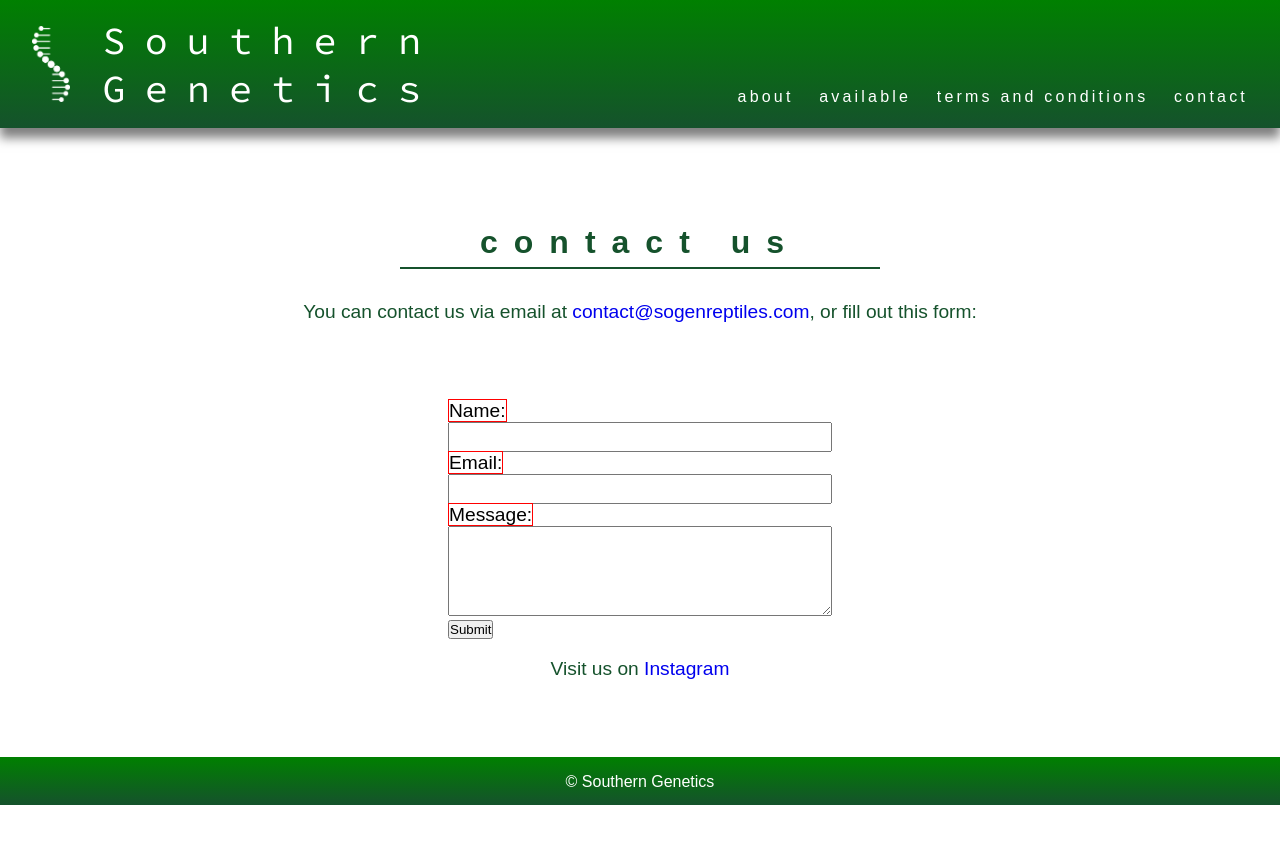
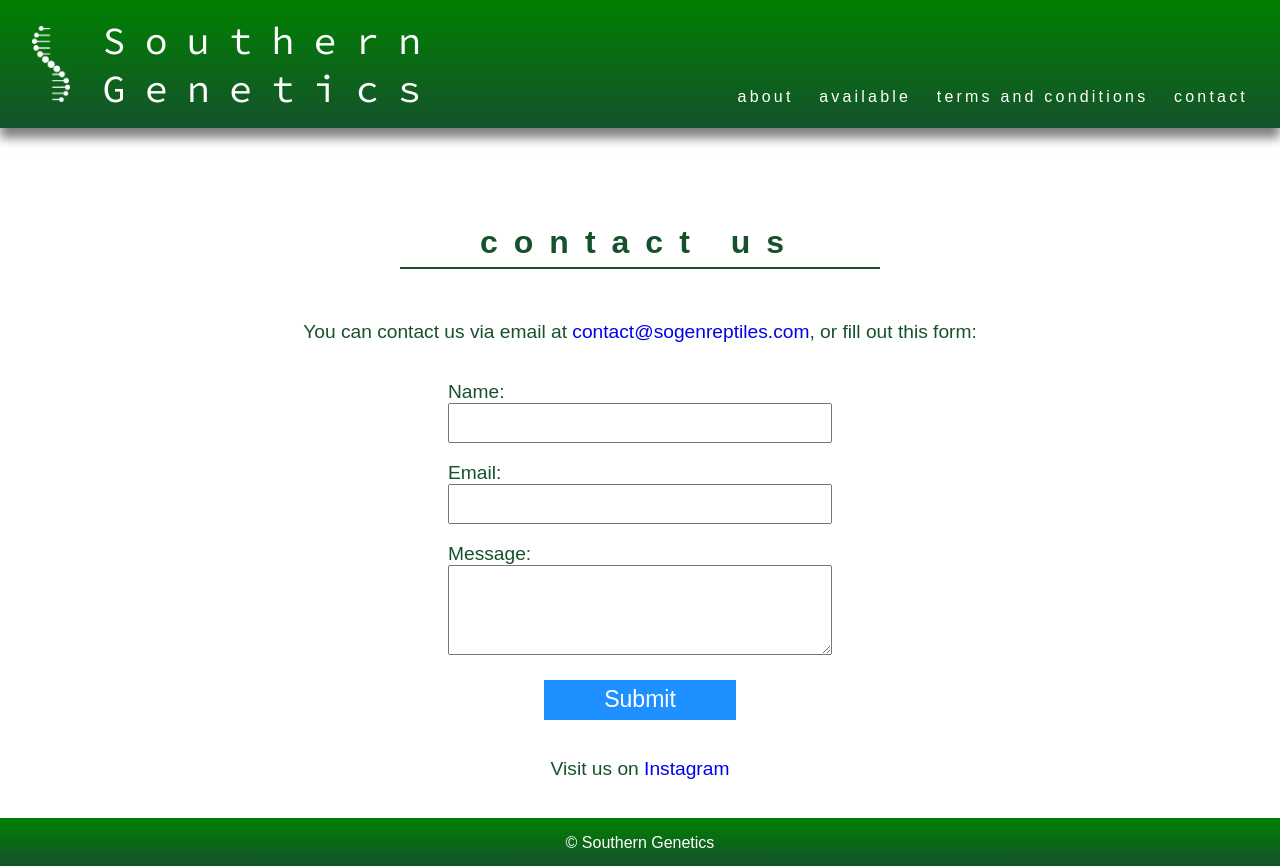
Before and after one commit to JoshuaMeeks/sogen-reptiles, a React (Create React App) app: page /contact in a window 1280 px wide. Before the commit the page ends 805 px from the top, so only its background shows below. Built offline with nearby package versions, Linux system fonts and the light colour scheme.

Commit message:
Add styling to Contact component

```diff
--- a/src/components/Contact.css
+++ b/src/components/Contact.css
@@ -1,20 +1,46 @@
+.contact-container {
+    display: flex;
+    flex-direction: column;
+    align-items: center;
+}
+
+.contact-container > p {
+    font-family: sans-serif;
+    font-size: 1.2em;
+    color: rgb(21, 82, 44);
+    margin: 2em;
+}
+
 .contact-form {
+    display: flex;
+    flex-direction: column;
+    font-family: sans-serif;
+    font-size: 1.2em;
     width: 30%;
+    gap: 1em;
 }
 
 .contact-form > div > label {
-    font-size: 1.2em;
-    font-family: sans-serif;
-    border: solid red 1px;
-    margin-bottom: 2em;
+    color: rgb(21, 82, 44);
 }
 
 .contact-form > div > input {
-    height: 30px;
+    height: 40px;
     width: 100%;
+    font-size: 1.2em;
 }
 
 .contact-form > div > textarea {
     height: 90px;
     width: 100%;
 }
+
+.contact-form > button {
+    font-size: 1.2em;
+    color: #ffffff;
+    background-color: dodgerblue;ont-size: 1.2em;
+    border: none;
+    width: 50%;
+    height: 40px;
+    align-self: center;
+}
--- a/src/components/Contact.js
+++ b/src/components/Contact.js
@@ -25,7 +25,7 @@ export const Contact = () => {
   };
 
   return (
-    <div className="title-container">
+    <div className="contact-container">
       <h1 className="title">contact us</h1>
       <p>
         You can contact us via email at <a href="#">contact@sogenreptiles.com</a>, or fill out this form:
```
